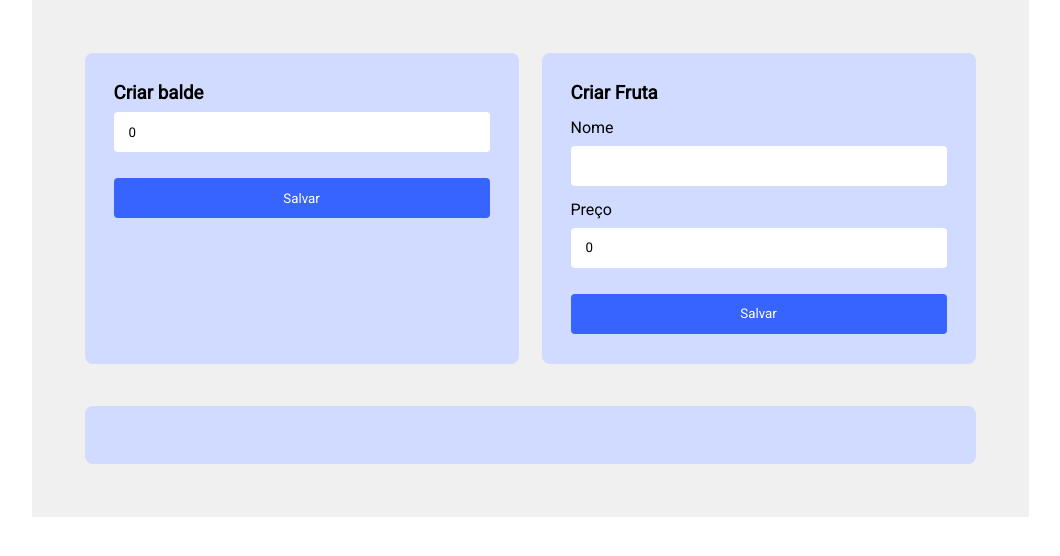
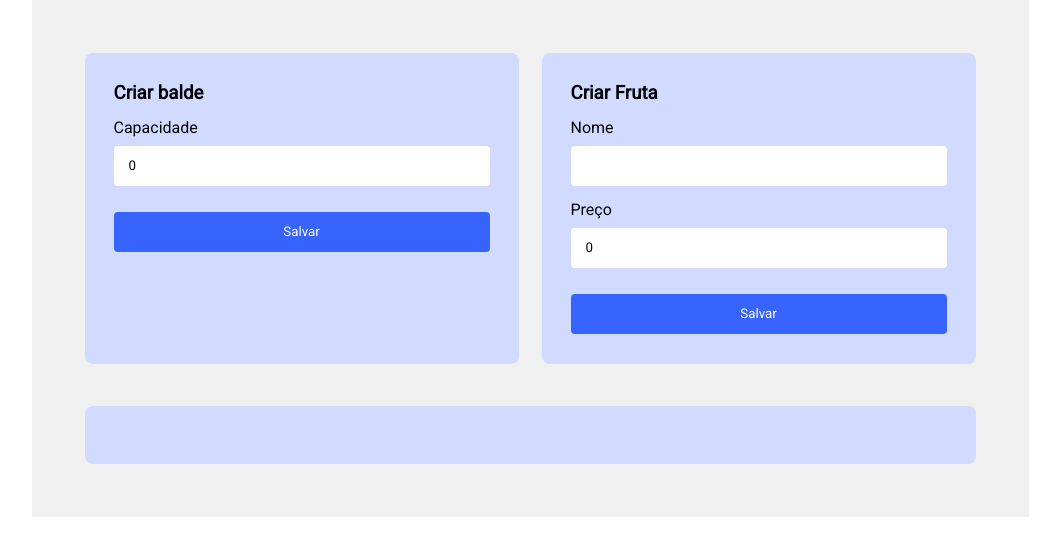
Before and after one commit to EdAndrade/armazenamento-de-frutas, a Nuxt app: page / in a window 1280 px wide. Shown: the top 556 px of the page, without its empty margins (110-1170 px from the left). Built offline with nearby package versions, Linux system fonts and the light colour scheme.

Commit message:
added input label

```diff
--- a/components/CreateBucket/index.vue
+++ b/components/CreateBucket/index.vue
@@ -1,7 +1,7 @@
 <template>
     <form @submit.prevent="createBucket()" class="modal-1">
         <h1>Criar balde</h1>
-        <label for="capacityInput"></label>
+        <label for="capacityInput">Capacidade</label>
         <input type="number" v-model.number="bucketCapacity" id="capacityInput">
         <button>Salvar</button>
     </form >
```
